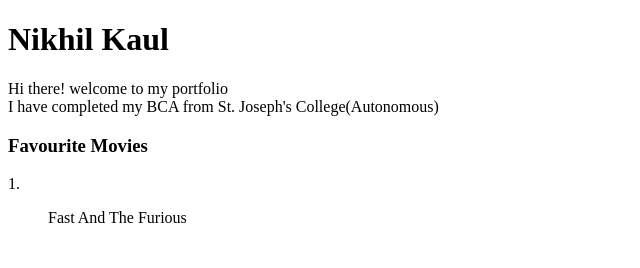
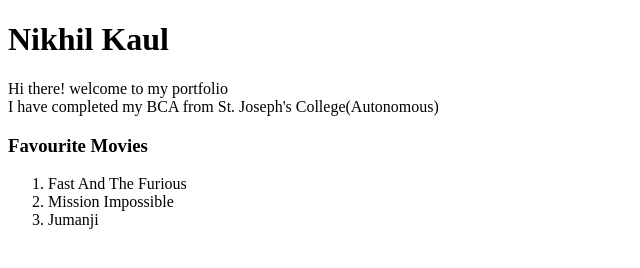
Before and after one commit to Nikhil-Kaul/Nikhil-Kaul-Portfolio, a plain HTML site: page index.html in a window 1280 px wide. Shown: the whole page, without its empty margins (0-640 px from the left). Drawn offline with Linux system fonts and the light colour scheme.

Commit message:
Docs:fix: updated movies and fixed bug of listing

```diff
--- a/index.html
+++ b/index.html
@@ -12,10 +12,10 @@
       I have completed my BCA from St. Joseph's College(Autonomous)
     </p>
     <h3>Favourite Movies</h3>
-    <li type="1">
-      <ol>
-        Fast And The Furious
-      </ol>
-    </li>
+    <ol type="1">
+      <li>Fast And The Furious</li>
+      <li>Mission Impossible</li>
+      <li>Jumanji</li>
+    </ol>
   </body>
 </html>
```
